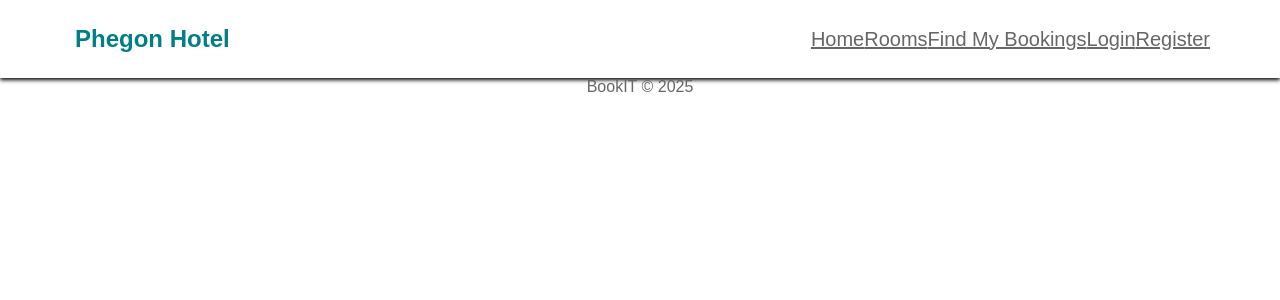
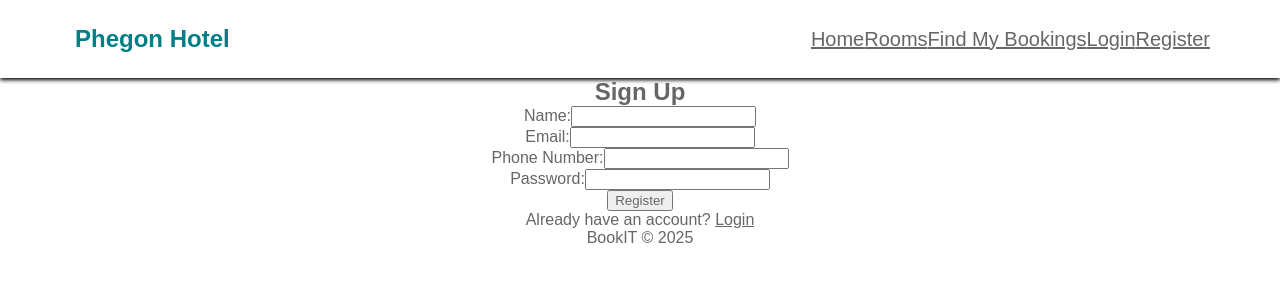
Before and after one commit to blendinamuhadri/BookIT, a React (Create React App) app in the folder bookit-react/: page /register in a window 1280 px wide. Shown: the top 300 px of the page. Built offline with nearby package versions, Linux system fonts and the light colour scheme.

Commit message:
krijimi file-t RegisterPage dhe ProfilePage

```diff
--- a/bookit-react/src/App.js
+++ b/bookit-react/src/App.js
@@ -8,6 +8,8 @@ import HomePage from './component/home/HomePage';
 import AllRoomsPage from './component/booking_rooms/AllRomsPage';
 import FindBookingPage from './component/booking_rooms/FindBookingPage';
 import RoomDetailsPage from './component/booking_rooms/RoomDetailsPage';
+import LoginPage from './component/auth/LoginPage';
+import RegisterPage from './component/auth/RegisterPage';
 
 function App() {
   return (
@@ -20,7 +22,8 @@ function App() {
         <Route exact path = '/rooms' element = {<AllRoomsPage/>}/>
         <Route path ='/find-booking' element = {<FindBookingPage/>}/>
         <Route path ='/room-details-book/:roomId' element = {<RoomDetailsPage/>}/>
-
+        <Route exact path = '/login' element = {<LoginPage/>}/>
+        <Route exact path = '/register' element = {<RegisterPage/>}/>
         </Routes>
       </div>
       <FooterComponent/>
--- /dev/null
+++ b/bookit-react/src/component/auth/RegisterPage.jsx
@@ -0,0 +1,99 @@
+import React, { useState } from 'react';
+import ApiService from '../service/ApiService';
+import { useNavigate } from 'react-router-dom';
+
+function RegisterPage() {
+  const navigate = useNavigate();
+
+  const [formData, setFormData] = useState({
+    name: '',
+    email: '',
+    password: '',
+    phoneNumber: ''
+  });
+
+  const [errorMessage, setErrorMessage] = useState('');
+  const [successMessage, setSuccessMessage] = useState('');
+
+  const handleInputChange = (e) => {
+    const { name, value } = e.target;
+    setFormData({ ...formData, [name]: value });
+  };
+
+  const validateForm = () => {
+    const { name, email, password, phoneNumber } = formData;
+    if (!name || !email || !password || !phoneNumber) {
+      return false;
+    }
+    return true;
+  };
+
+  const handleSubmit = async (e) => {
+    e.preventDefault();
+
+    if (!validateForm()) {
+      setErrorMessage('All fields are required!');
+      setTimeout(() => setErrorMessage(''), 5000);
+      return;
+    }
+
+    try {
+      const response = await ApiService.registerUser(formData);
+
+      if (response.statusCode === 200) {
+        setFormData({
+          name: '',
+          email: '',
+          password: '',
+          phoneNumber: ''
+        });
+
+        setSuccessMessage('User registered successfully');
+        setTimeout(() => {
+          setSuccessMessage('');
+          navigate('/');
+        }, 3000);
+      }
+    } catch (error) {
+      setErrorMessage(error.response?.data?.message || error.message);
+      setTimeout(() => setErrorMessage(''), 5000);
+    }
+  };
+
+  return (
+    <div className="auth-container">
+      {errorMessage && <p className="error-message">{errorMessage}</p>}
+
+      {successMessage && <p className="success-message">{successMessage}</p>}
+
+      <h2>Sign Up</h2>
+      <form onSubmit={handleSubmit}>
+        <div className="form-group">
+          <label>Name:</label>
+          <input type="text" name="name" value={formData.name} onChange={handleInputChange} required/>
+        </div>
+
+        <div className="form-group">
+          <label>Email:</label>
+          <input type="email" name="email" value={formData.email} onChange={handleInputChange} required/>
+        </div>
+
+        <div className="form-group">
+          <label>Phone Number:</label>
+          <input type="text" name="phoneNumber" value={formData.phoneNumber} onChange={handleInputChange} required/>
+        </div>
+
+        <div className="form-group">
+          <label>Password:</label>
+          <input type="password" name="password" value={formData.password} onChange={handleInputChange} required/>
+        </div>
+
+        <button type="submit">Register</button>
+      </form>
+
+      <p className="register-link"> Already have an account? <a href="/login">Login</a></p>
+    </div>
+  );
+}
+
+export default RegisterPage;
```
Also changed, not shown: bookit-react/src/component/profile/ProfilePage.jsx (added, +75 -0 lines).
